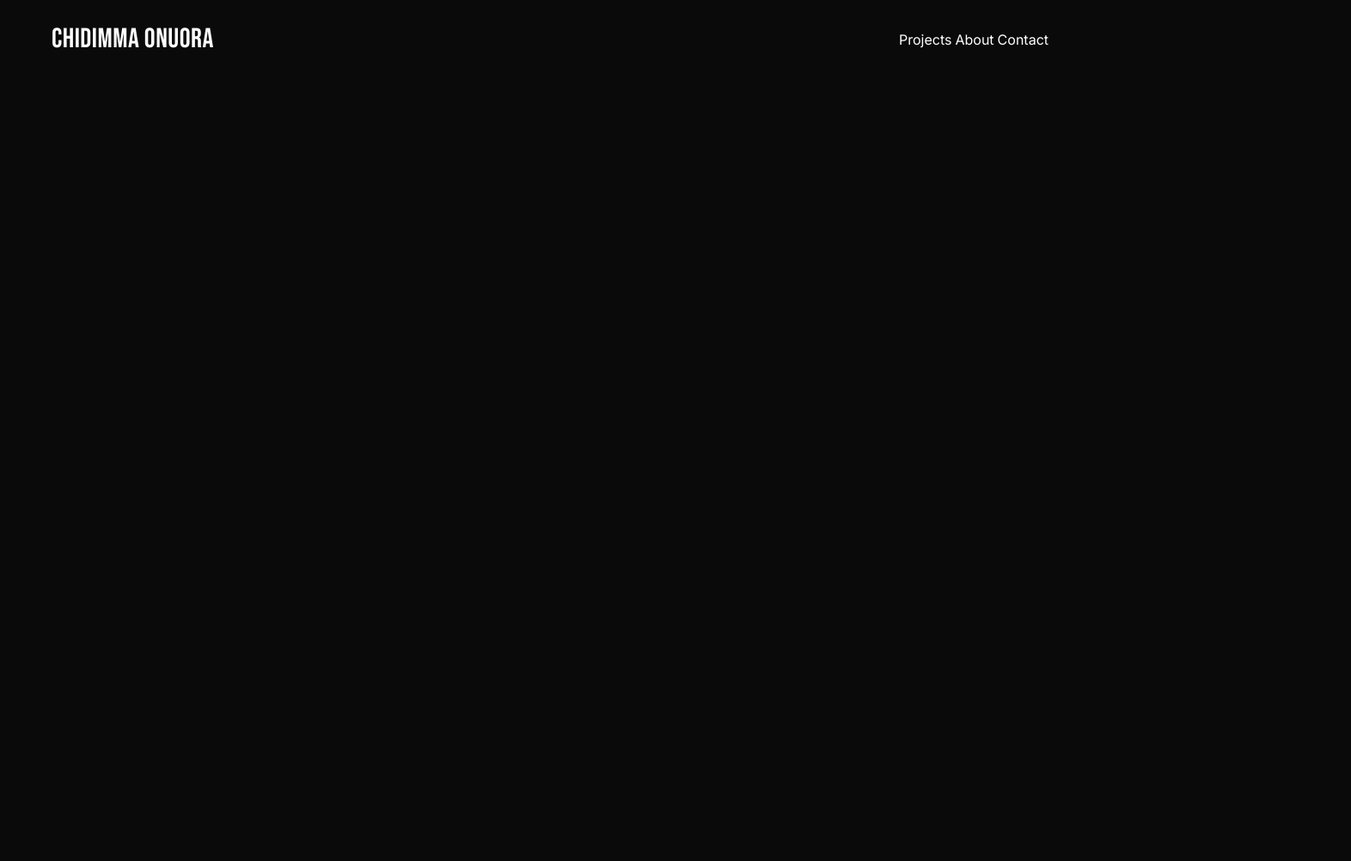
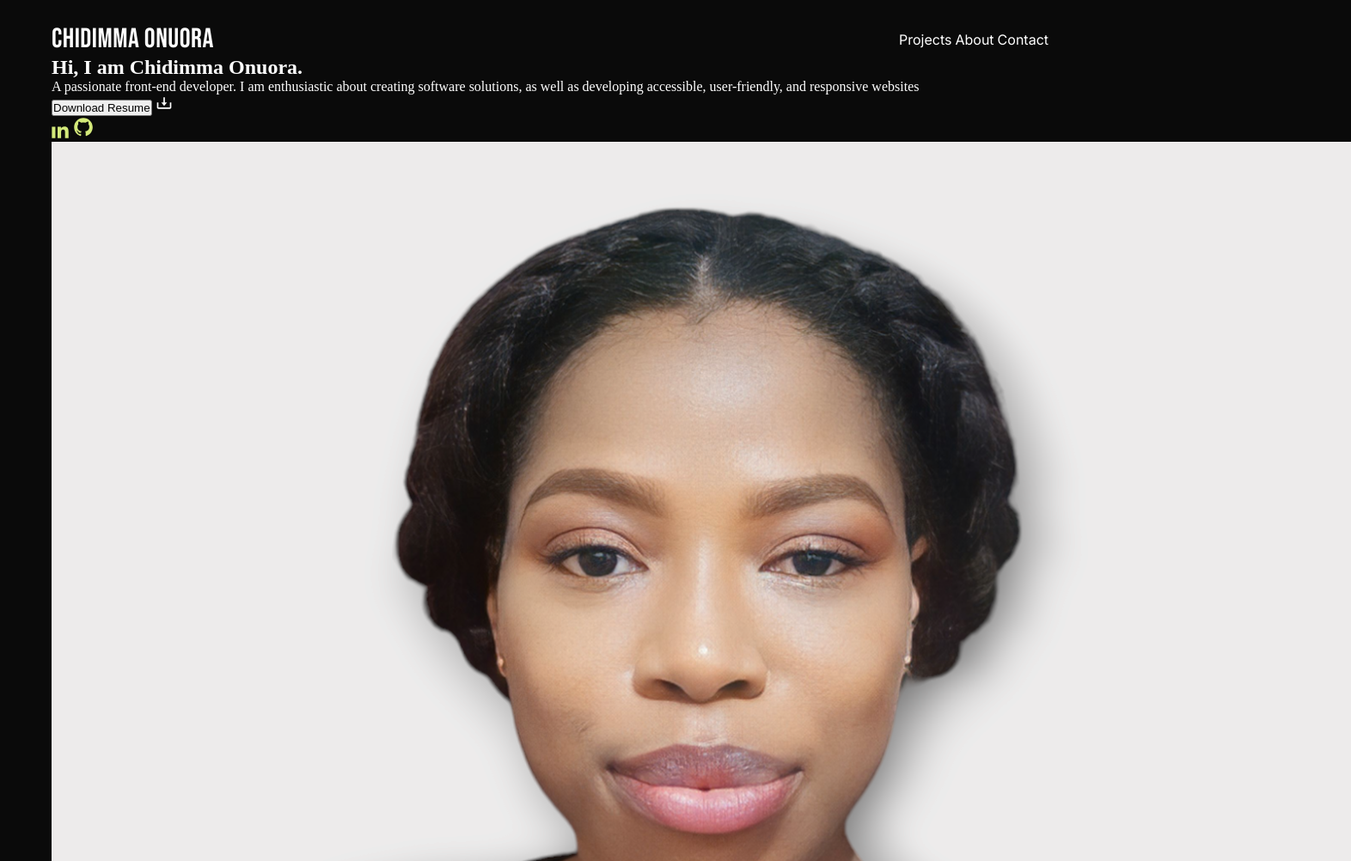
Before and after one commit to onuorachidimma/my_Portfolio_Website, a plain HTML site: page index.html in a window 1280 px wide. Shown: the top 1002 px of the page at 86% size, 1572 px wide, since content can reach past the window. Before the commit the page ends 800 px from the top, so only its background shows below. Drawn offline with Linux system fonts and the light colour scheme.

Commit message:
add hero section & content to header, upload image

```diff
--- a/index.html
+++ b/index.html
@@ -24,6 +24,34 @@
                 <li><a href="#">Contact</a></li>
             </ul>
         </nav>
+
+        <section class="hero">
+            <div>
+                <section>
+                    <h2 class="myName">Hi, I am Chidimma Onuora.</h2>
+                <p class="briefIntroduction">A <span class="strenght">passionate</span> front-end developer. I am enthusiastic about creating software solutions, as well as developing accessible, user-friendly, and responsive websites</p>
+                </section>
+
+                <section>
+                    <div>
+                        <button type="button">Download Resume</button>
+                        <svg width="20" height="20" fill="none" xmlns="http://www.w3.org/2000/svg"><path d="m10 13.333 3.333-4.166h-2.5V3.333H9.167v5.834h-2.5L10 13.333Z" fill="#fff"/><path d="M16.667 15H3.333V9.167H1.667V15c0 .92.747 1.667 1.666 1.667h13.334c.919 0 1.666-.748 1.666-1.667V9.167h-1.666V15Z" fill="#fff"/></svg>
+                    </div>
+
+                    <svg width="20" height="14" fill="none" xmlns="http://www.w3.org/2000/svg"><path d="M7.007.593v13.15h4.083V7.24c0-1.716.323-3.378 2.45-3.378 2.099 0 2.125 1.962 2.125 3.486v6.397h4.085V6.533c0-3.543-.763-6.265-4.903-6.265-1.988 0-3.32 1.09-3.865 2.123h-.056V.593h-3.92Zm-6.654 0h4.09v13.15H.353V.593Z" fill="#D3E97A"/></svg>
+
+                    <svg width="26" height="26" fill="none" xmlns="http://www.w3.org/2000/svg"><path fill-rule="evenodd" clip-rule="evenodd" d="M13.028 2.167c-5.968 0-10.805 4.837-10.805 10.805 0 4.773 3.095 8.824 7.39 10.254.54.097.735-.235.735-.521 0-.257-.009-.938-.012-1.838-3.006.652-3.641-1.45-3.641-1.45-.49-1.247-1.2-1.58-1.2-1.58-.98-.67.075-.655.075-.655 1.086.076 1.655 1.113 1.655 1.113.964 1.651 2.53 1.175 3.143.898.1-.698.38-1.175.688-1.445-2.398-.272-4.92-1.199-4.92-5.34 0-1.178.421-2.144 1.11-2.898-.11-.274-.484-1.374.106-2.86 0 0 .907-.292 2.971 1.106a10.38 10.38 0 0 1 2.704-.364 10.35 10.35 0 0 1 2.704.364c2.065-1.399 2.97-1.106 2.97-1.106.59 1.486.22 2.585.108 2.86.693.754 1.11 1.719 1.11 2.898 0 4.152-2.525 5.064-4.932 5.332.384.333.731.992.731 2 0 1.445-.013 2.61-.013 2.965 0 .289.193.625.744.519 4.292-1.433 7.384-5.48 7.384-10.252 0-5.968-4.837-10.805-10.805-10.805Z" fill="#D3E97A"/></svg>
+
+                </section>
+
+                <section>
+                    <img src="./assets/images/Chidima_Onuora_profile_picture.png" alt="Chidimma Onuora's Picture">
+                </section>
+
+            </div>
+            <div></div>
+
+        </section>
     </header>
 
     <main></main>
```
Also changed, not shown: assets/images/Chidima_Onuora_profile_picture.png (added).
